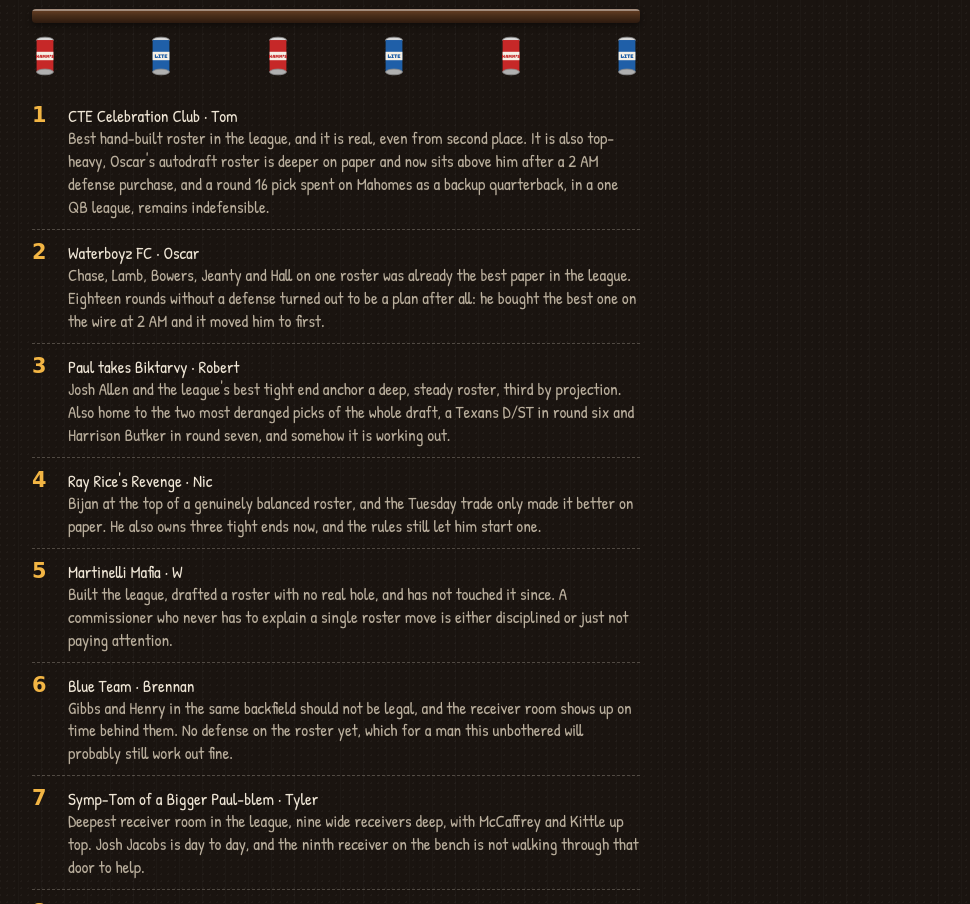
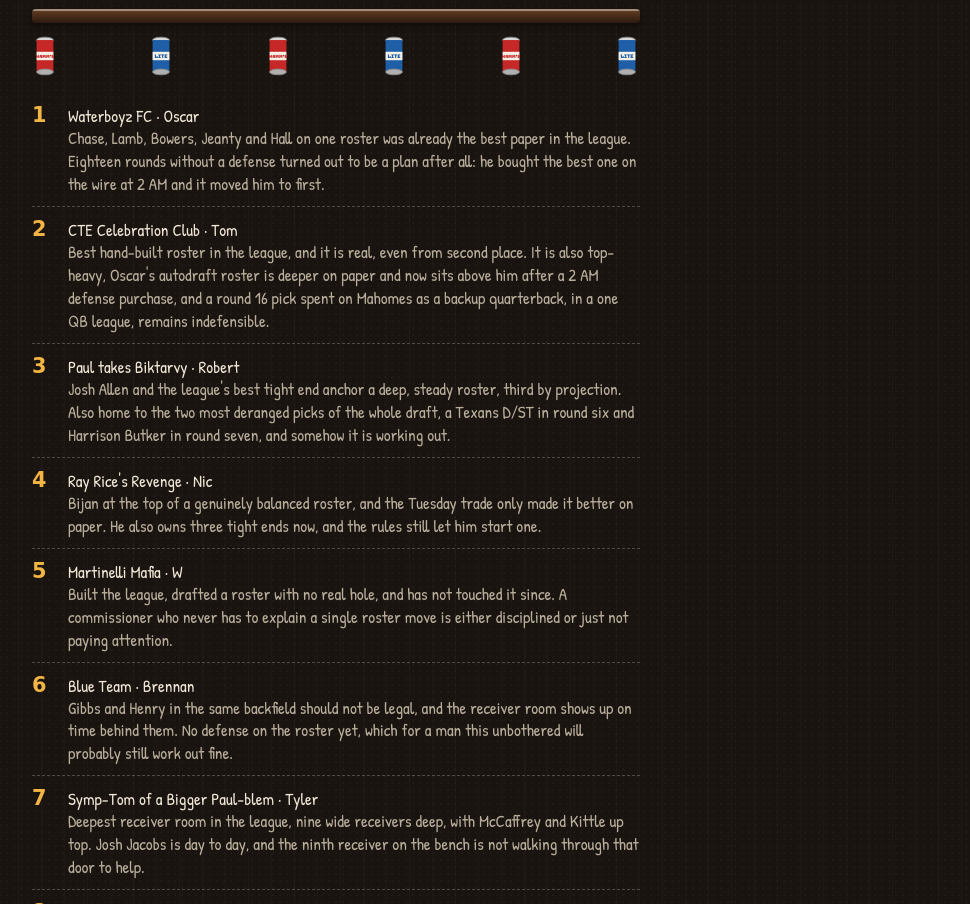
Before and after one commit to millertimeot/millertimeot.github.io, a plain HTML site: page index.html in a window 1280 px wide. Shown: the part 6017-6921 px from the top of the page, without its empty margins (304-1274 px from the left). Drawn offline with Linux system fonts and the light colour scheme; a web font is replaced by a local one.

Commit message:
Around the bar in rank order

```diff
--- a/index.html
+++ b/index.html
@@ -504,8 +504,8 @@ td.delta.zero{color:var(--dim);}
       <svg width="22" height="42" viewBox="0 0 26 50"><ellipse cx="13" cy="6" rx="10" ry="3.4" fill="#d8d8d8" stroke="#8a8a8a" stroke-width="1"></ellipse><rect x="3" y="6" width="20" height="38" fill="#1f5fa8"></rect><rect x="3" y="20" width="20" height="10" fill="#f5f0e6"></rect><text x="13" y="27" text-anchor="middle" font-family="'Bungee', sans-serif" font-size="6" fill="#1f5fa8">LITE</text><ellipse cx="13" cy="44" rx="10" ry="3.4" fill="#b0b0b0" stroke="#8a8a8a" stroke-width="1"></ellipse></svg>
     </div>
     <div class="stories">
-      <div class="story"><div class="srank">1</div><div><div class="swho">CTE Celebration Club &middot; Tom</div><div class="sline">Best hand-built roster in the league, and it is real, even from second place. It is also top-heavy, Oscar's autodraft roster is deeper on paper and now sits above him after a 2 AM defense purchase, and a round 16 pick spent on Mahomes as a backup quarterback, in a one QB league, remains indefensible.</div></div></div>
-      <div class="story"><div class="srank">2</div><div><div class="swho">Waterboyz FC &middot; Oscar</div><div class="sline">Chase, Lamb, Bowers, Jeanty and Hall on one roster was already the best paper in the league. Eighteen rounds without a defense turned out to be a plan after all: he bought the best one on the wire at 2 AM and it moved him to first.</div></div></div>
+      <div class="story"><div class="srank">1</div><div><div class="swho">Waterboyz FC &middot; Oscar</div><div class="sline">Chase, Lamb, Bowers, Jeanty and Hall on one roster was already the best paper in the league. Eighteen rounds without a defense turned out to be a plan after all: he bought the best one on the wire at 2 AM and it moved him to first.</div></div></div>
+      <div class="story"><div class="srank">2</div><div><div class="swho">CTE Celebration Club &middot; Tom</div><div class="sline">Best hand-built roster in the league, and it is real, even from second place. It is also top-heavy, Oscar's autodraft roster is deeper on paper and now sits above him after a 2 AM defense purchase, and a round 16 pick spent on Mahomes as a backup quarterback, in a one QB league, remains indefensible.</div></div></div>
       <div class="story"><div class="srank">3</div><div><div class="swho">Paul takes Biktarvy &middot; Robert</div><div class="sline">Josh Allen and the league's best tight end anchor a deep, steady roster, third by projection. Also home to the two most deranged picks of the whole draft, a Texans D/ST in round six and Harrison Butker in round seven, and somehow it is working out.</div></div></div>
       <div class="story"><div class="srank">4</div><div><div class="swho">Ray Rice's Revenge &middot; Nic</div><div class="sline">Bijan at the top of a genuinely balanced roster, and the Tuesday trade only made it better on paper. He also owns three tight ends now, and the rules still let him start one.</div></div></div>
       <div class="story"><div class="srank">5</div><div><div class="swho">Martinelli Mafia &middot; W</div><div class="sline">Built the league, drafted a roster with no real hole, and has not touched it since. A commissioner who never has to explain a single roster move is either disciplined or just not paying attention.</div></div></div>
```
